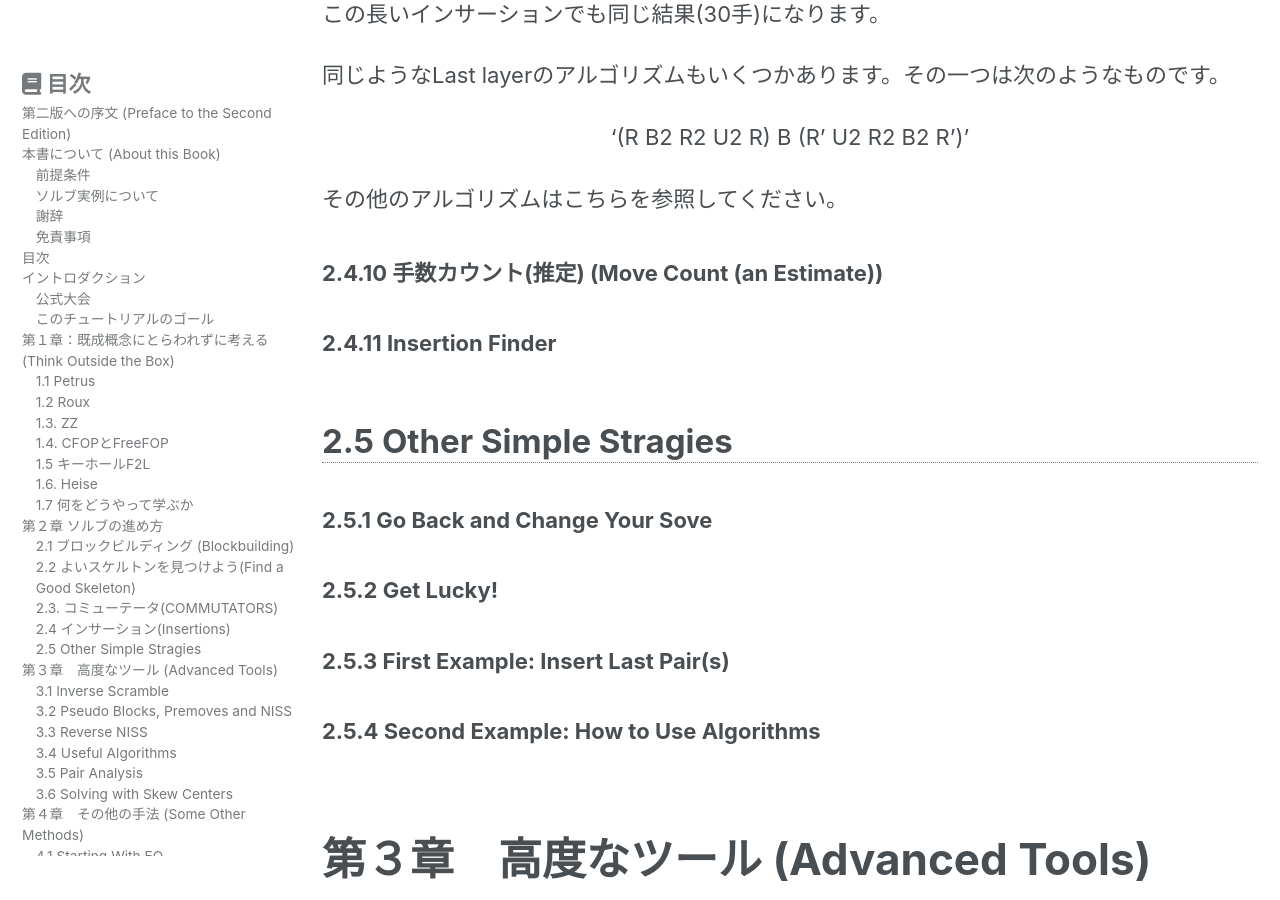
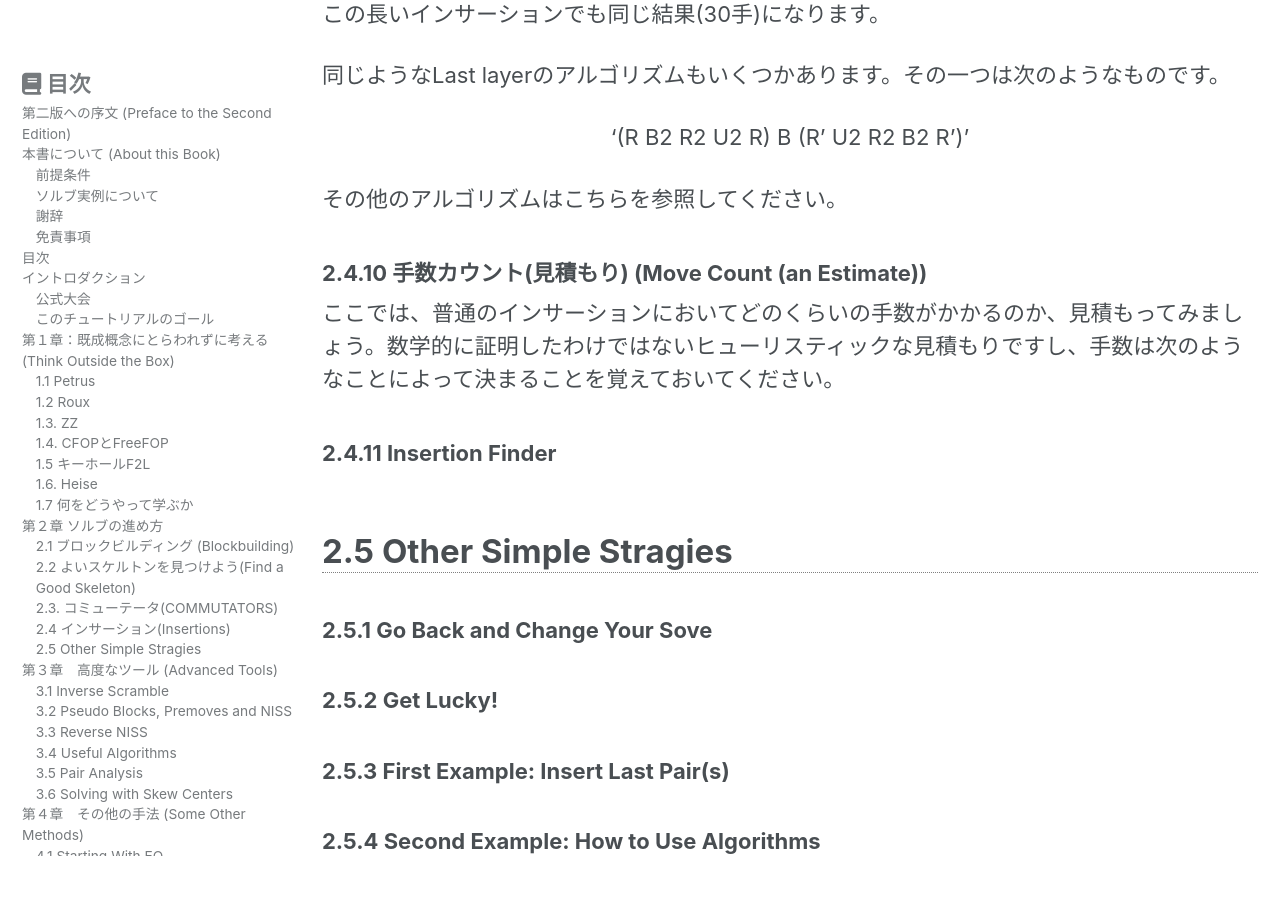
Before and after one commit to kawam1123/translation, a Jekyll site: the page built from _pages/FMC-tutorial.md, in a window 1280 px wide and 900 px high, scrolled down 42847 px. Built offline with Jekyll 4.4.1, drawn with Linux system fonts in a browser that asks for light colours; cached includes are drawn as plain includes; nearby versions of some CDN libraries.

```diff
--- a/_pages/FMC-tutorial.md
+++ b/_pages/FMC-tutorial.md
@@ -2153,7 +2153,8 @@ There are also some Last Layer algorithms that work in this way. One of them is:
 and you can find some more here34
 .
 -->
-#### 2.4.10 手数カウント(推定) (Move Count (an Estimate))
+#### 2.4.10 手数カウント(見積もり) (Move Count (an Estimate))
+ここでは、普通のインサーションにおいてどのくらいの手数がかかるのか、見積もってみましょう。数学的に証明したわけではないヒューリスティックな見積もりですし、手数は次のようなことによって決まることを覚えておいてください。
 <!--
 2.4.10 Move Count (an Estimate)
 Here I will give an estimate of how many moves are usually needed for the most common types
```
